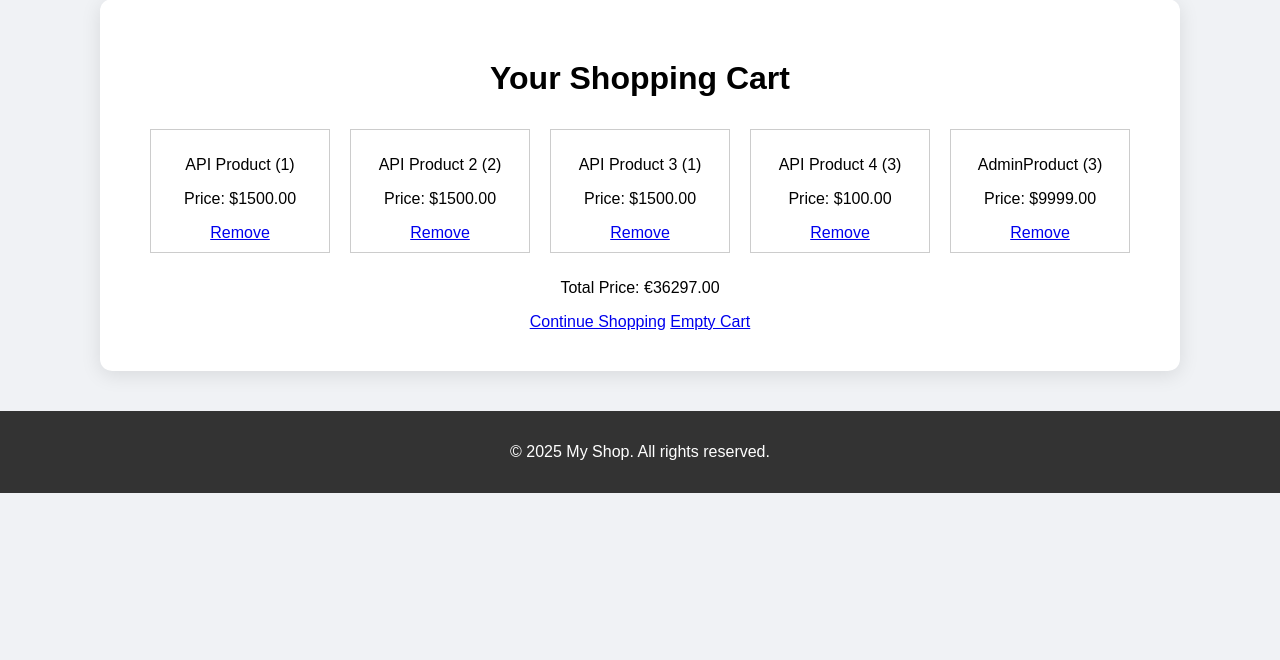
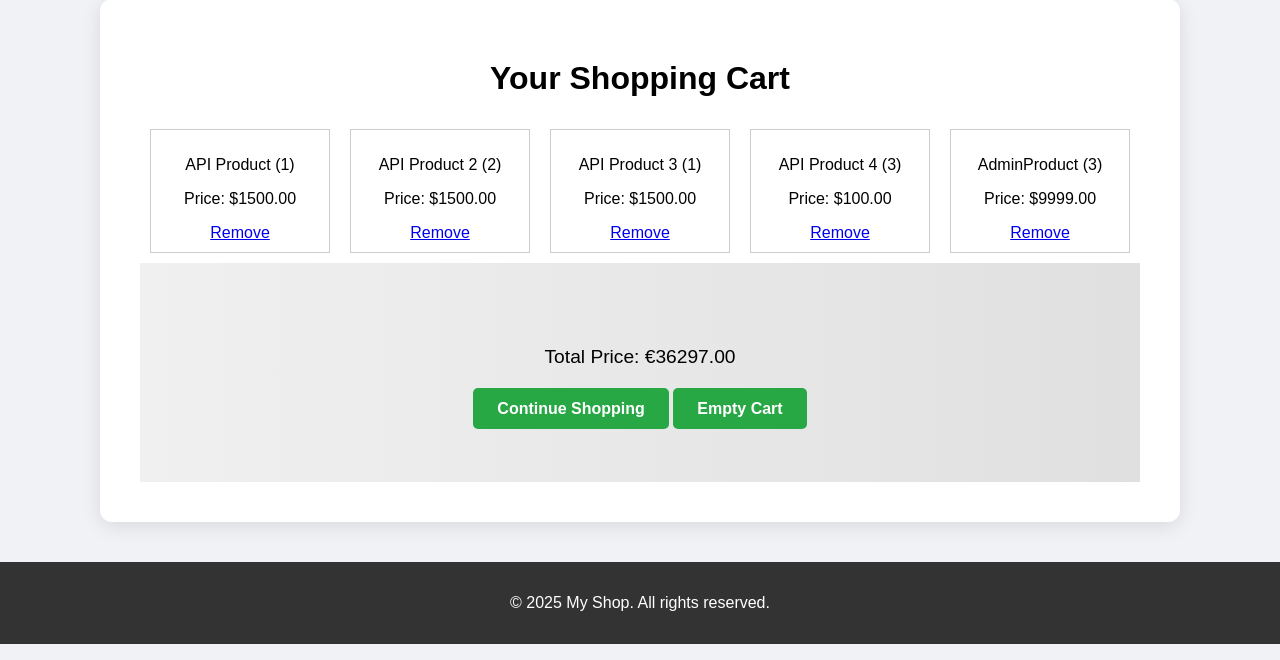
Before and after one commit to CarlHarvey90/E-commerce-API, a Django app: page /cart/ in a window 1280 px wide. Shown: the part 140-800 px from the top of the page. Run offline with Django 5.2, Linux system fonts and the light colour scheme; a user stored in the database is signed in; data comes from the database, SQL or seed files in the repository; both versions use the stored data as it was after the commit.

Commit message:
Added products images

```diff
--- a/e_commerce_api/Products/models.py
+++ b/e_commerce_api/Products/models.py
@@ -1,5 +1,8 @@
 from django.db import models
 from django.core.validators import MinValueValidator, MaxValueValidator
+
+# def upload_to(instance, filename):
+#     return 'images/{filename}'.format(filename=filename)
 
 class Products(models.Model):
     name = models.CharField(max_length=100)
@@ -10,6 +13,8 @@ class Products(models.Model):
     ), default=1)
     in_stock = models.BooleanField(default=True)
     created_at = models.DateTimeField(auto_now_add=True)
+    image = models.ImageField(upload_to='media/', null=True)
+    #models.ImageField(upload_to=upload_to, blank=True, null=True)
 
     def __str__(self):
         return self.name
--- a/e_commerce_api/Products/serializer.py
+++ b/e_commerce_api/Products/serializer.py
@@ -4,4 +4,4 @@ from .models import Products
 class ProductSerializer(serializers.ModelSerializer):
     class Meta:
         model = Products
-        fields = ["id", "name", "description", "price", "qty", "in_stock", "created_at"]
+        fields = ["id", "name", "description", "price", "qty", "in_stock", "image", "created_at"]
--- a/e_commerce_api/api/templates/cart.html
+++ b/e_commerce_api/api/templates/cart.html
@@ -23,13 +23,15 @@
     {% endfor %}
 
     </div>
-
+    <div class="hero">
     <p>Total Price: €{{ total_price }}</p>
 
-    <a href="{% url 'cart:products' %}">Continue Shopping</a>
+    <a class="button-index" href="{% url 'cart:products' %}">Continue Shopping</a>
 
     {% if cart_items.exists %}
-    <a href="{% url 'cart:empty_cart' %}">Empty Cart</a>
+    <a class="button-index" href="{% url 'cart:empty_cart' %}">Empty Cart</a>
+    </div>
+
     {% endif %}
 
 </body>
```
Also changed, not shown: e_commerce_api/Products/media/No_Image.bmp (added), e_commerce_api/Products/migrations/0002_products_image.py (added), e_commerce_api/Products/migrations/0003_alter_products_image.py (added), e_commerce_api/db.sqlite3, e_commerce_api/media/No_Image.bmp (added), e_commerce_api/media/media/No_Image.bmp (added), e_commerce_api/media/media/No_Image_WV4fSLA.bmp (added), e_commerce_api/media/media/Poneglyph 1.png (added), e_commerce_api/media/media/Poneglyph 2.png (added), e_commerce_api/media/media/Poneglyph 3.png (added), 7 other files.
